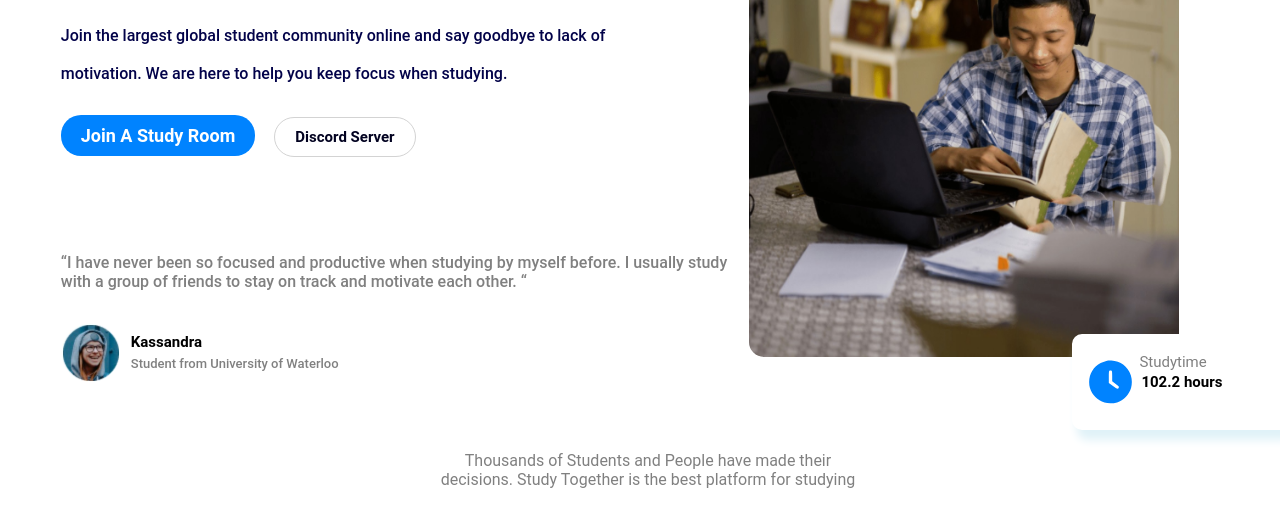
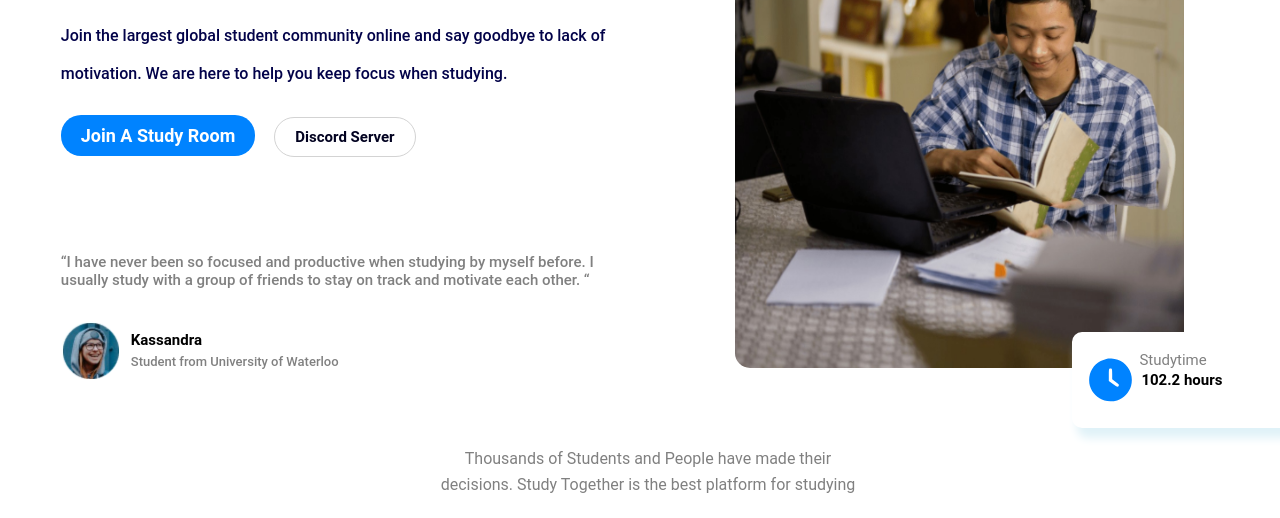
Before and after one commit to richardjim/Html_Css_Project, a plain HTML site: page index.html in a window 1280 px wide. Shown: the part 289-807 px from the top of the page. Drawn offline with Linux system fonts and the light colour scheme.

Commit message:
spacing/aligning

```diff
--- a/index.html
+++ b/index.html
@@ -38,7 +38,8 @@
             <button class="join_btn">Join A Study Room
             </button>
             <button class="discord_btn">Discord Server</button>
-            <p class="quote" style="margin-top: 6rem;color: gray;">“I have never been so focused and productive when
+            <p class="quote" style="margin-top: 6rem;color: gray; width: 80%;font-size: 15px;">“I have never been so
+                focused and productive when
                 studying by myself before. I usually study with a group of friends to stay on track and motivate each
                 other. “
             </p>
@@ -63,7 +64,9 @@
         </dive>
     </div>
     <aside>
-        <p style="color: gray;font-size: 16px;">Thousands of Students and People have made their <br>decisions. Study
+        <p style="color: gray;font-size: 16px;margin-bottom: 7px;">Thousands of Students and People have made their
+        </p>
+        <p style="color: gray;font-size: 16px;">decisions. Study
             Together is the best platform for studying
         </p>
     </aside>
```
